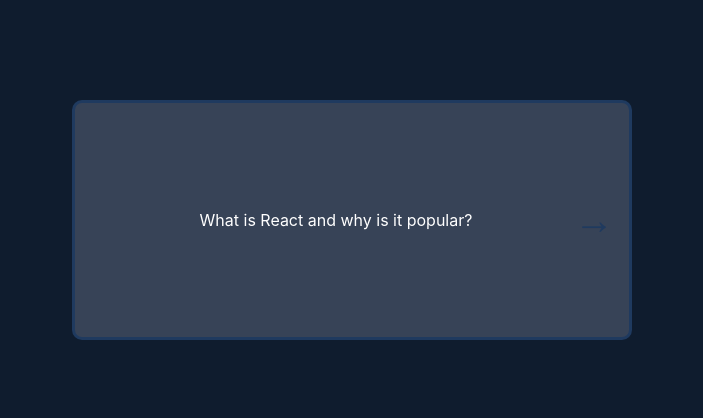
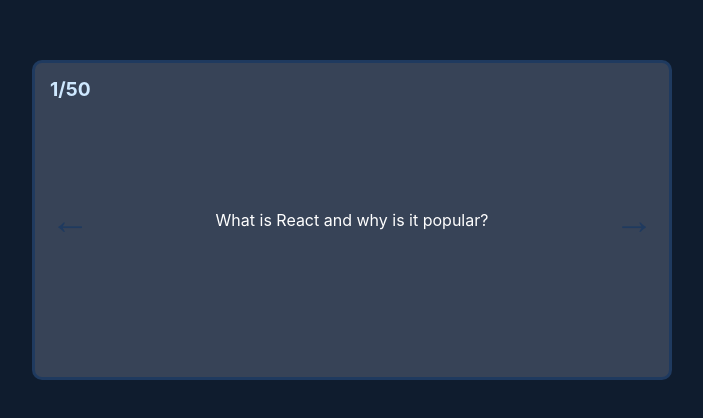
Before and after one commit to LinSchmitz/flashcard, a React (Vite) app: page / in a window 1280 px wide. Shown: the part 180-598 px from the top of the page, without its empty margins (288-991 px from the left). Built offline with nearby package versions, Linux system fonts and the light colour scheme.

Commit message:
added card number

```diff
--- a/src/components/App.jsx
+++ b/src/components/App.jsx
@@ -317,12 +317,32 @@
     setCurrentIndex(prev => (prev + 1) % questions.length);
   }
 
+  function handlePrev() {
+    setShowAnswer(false);
+    setCurrentIndex(prev => (prev - 1 + questions.length) % questions.length);
+  }
+
   return (
     <div
       onClick={handleCardClick}
       className={`card ${showAnswer ? 'selected' : ''}`}
     >
+      <div className="card-number">
+        {currentIndex + 1}/{questions.length}
+      </div>
       <p>{showAnswer ? currentQuestion.answer : currentQuestion.question}</p>
+
+      <button
+        className="prev-button"
+        onClick={e => {
+          e.stopPropagation();
+          handlePrev();
+        }}
+        aria-label="Previous question"
+      >
+        ←
+      </button>
+
       <button
         className="next-button"
         onClick={e => {
--- a/src/index.css
+++ b/src/index.css
@@ -47,12 +47,12 @@
 
 .card {
   position: relative;
-  width: 35rem;
-  height: 15rem;
+  width: 40rem;
+  height: 20rem;
   background-color: var(--bg-300);
   border: 3px solid var(--primary-100);
   color: var(--text-100);
-  padding: 1.5rem 3.5rem 1.5rem 1.5rem;
+  padding: 1.5rem 3.5rem 1.5rem 3.5rem; /* padding راست و چپ مساوی برای تعادل */
   border-radius: 10px;
   cursor: pointer;
   user-select: none;
@@ -60,7 +60,8 @@
   display: flex;
   align-items: center;
   justify-content: center;
-  text-align: center;
+  /* text-align: center; */
+  line-height: 2rem;
 
   box-sizing: border-box;
   overflow-wrap: break-word;
@@ -69,6 +70,23 @@
 
   transition: background-color 0.3s ease, border-color 0.3s ease,
     color 0.3s ease, box-shadow 0.3s ease;
+}
+
+.card p {
+  max-width: calc(100% - 7rem);
+  margin: 0 auto;
+  overflow-wrap: break-word;
+  word-break: break-word;
+}
+
+.card-number {
+  position: absolute;
+  top: 10px;
+  left: 15px;
+  font-weight: 700;
+  font-size: 1.2rem;
+  color: var(--accent-200);
+  user-select: none;
 }
 
 .card:hover {
@@ -108,3 +126,28 @@
   transform: scale(0.95);
   box-shadow: 0 1px 3px var(--accent-200);
 }
+
+.prev-button {
+  position: absolute;
+  top: 50%;
+  left: 15px;
+  transform: translateY(-50%);
+  background: none;
+  border: none;
+  color: var(--primary-100);
+  font-size: 2.5rem;
+  cursor: pointer;
+  user-select: none;
+  padding: 0;
+  line-height: 1;
+  transition: color 0.3s ease;
+}
+
+.prev-button:hover {
+  color: var(--accent-200);
+}
+
+.prev-button:active {
+  transform: scale(0.95);
+  box-shadow: 0 1px 3px var(--accent-200);
+}
```
